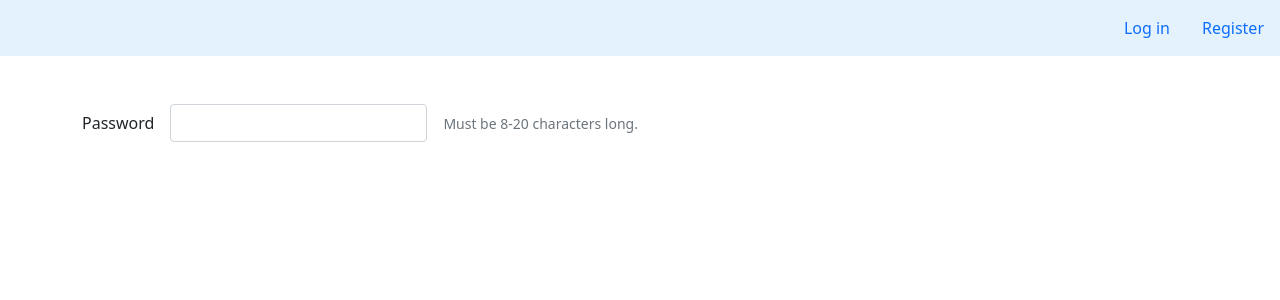
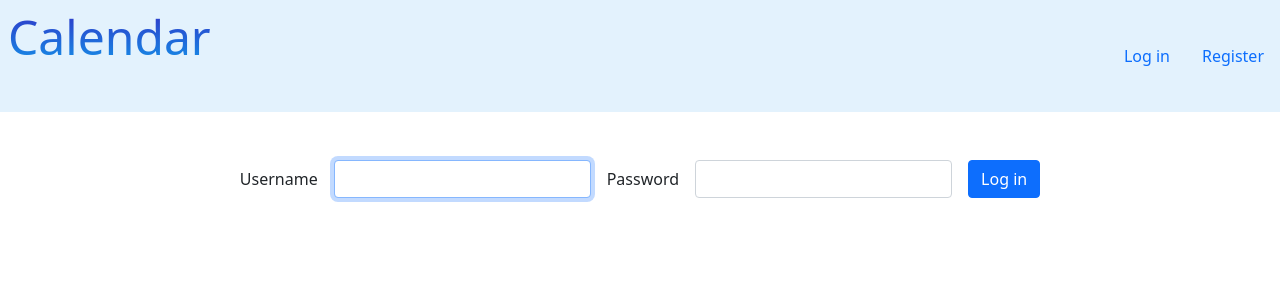
Before and after one commit to AlexZoll/calendar, a Flask app: page /login in a window 1280 px wide. Shown: the top 300 px of the page. Run offline with Flask 2, Linux system fonts and the light colour scheme.

Commit message:
Tue, Mar 28, 2023, 12:56 PM +03:00

```diff
--- a/static/styles.css
+++ b/static/styles.css
@@ -0,0 +1,11 @@
+.brand
+{
+    background: -webkit-linear-gradient(#3131c6, #00d4ff);
+    -webkit-background-clip: text;
+    -webkit-text-fill-color: transparent;
+    padding-left: 0.5rem;
+}
+.navbar
+{
+    background-color: #e3f2fd;
+}
--- a/templates/layout.html
+++ b/templates/layout.html
@@ -15,8 +15,11 @@
 
     </head>
     <body>
-        <nav class="navbar justify-content-end" style="background-color: #e3f2fd;">
-            <ul class="nav">
+        <nav class="navbar">
+            <div class="brand">
+                <a class="navbar-brand text-reset" href="/"><h1 class="display-5">Calendar</h1></a>
+            </div>
+            <ul class="nav justify-content-end">
                 {% if session["user_id"] %}
                     <li class="nav-item">
                     <a class="nav-link" href="/change_password">Change password</a>
--- a/templates/login.html
+++ b/templates/login.html
@@ -1,18 +1,26 @@
 {% extends "layout.html" %}
+
+{% block title %}
+    Login
+{% endblock %}
 
 {% block main %}
 
-<div class="row g-3 align-items-center">
+<form action="/login" method="post" class="justify-content-center row g-3">
     <div class="col-auto">
-      <label for="inputPassword6" class="col-form-label">Password</label>
+        <label for="inputUsername" class="col-form-label">Username</label>
     </div>
     <div class="col-auto">
-      <input type="password" id="inputPassword6" class="form-control" aria-describedby="passwordHelpInline">
+        <input autocomplete="off" autofocus class="form-control" id="inputUsername" name="username" type="text">
     </div>
     <div class="col-auto">
-      <span id="passwordHelpInline" class="form-text">
-        Must be 8-20 characters long.
-      </span>
+        <label for="inputPassword6" class="col-form-label">Password</label>
     </div>
-  </div>
+    <div class="col-auto">
+        <input class="form-control" id="inputPassword6" name="password" type="password">
+    </div>
+    <div class="col-auto">
+        <button class="btn btn-primary" type="submit">Log in</button>
+    </div>
+</form>
 {% endblock %}
--- a/templates/register.html
+++ b/templates/register.html
@@ -0,0 +1,5 @@
+<label for="inputPassword5">Password</label>
+<input type="password" id="inputPassword5" class="form-control" aria-describedby="passwordHelpBlock">
+<small id="passwordHelpBlock" class="form-text text-muted">
+  Your password must be 8-20 characters long, contain letters and numbers, and must not contain spaces, special characters, or emoji.
+</small>
```
Also changed, not shown: instance/calendar.db (added), 2 other files.
